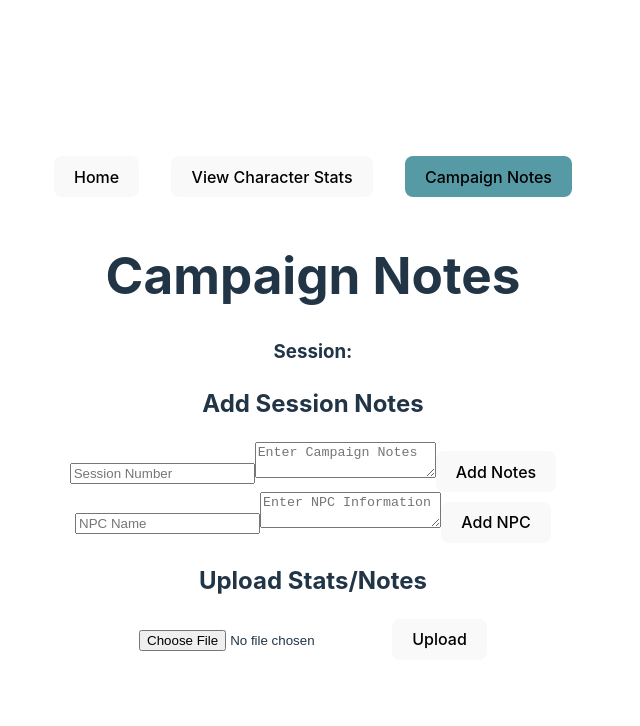
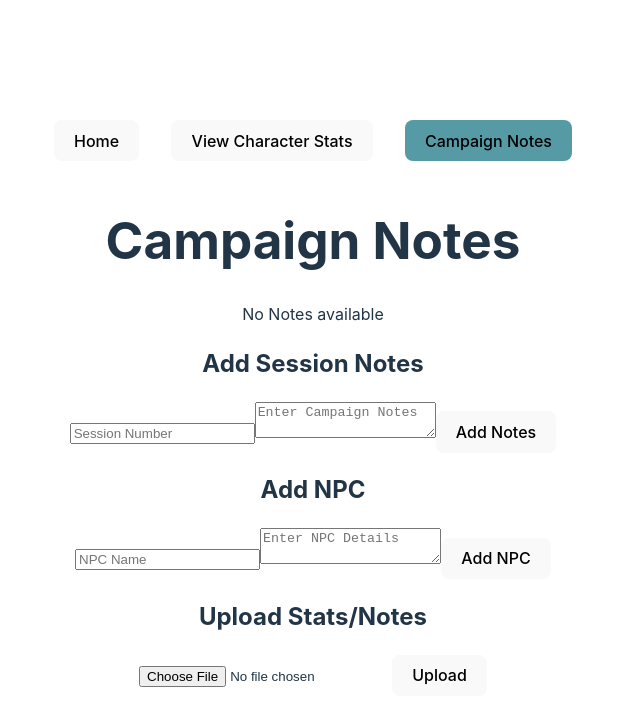
Before and after one commit to tmarr1426/Dnd_Dashboard, a React (Vite) app in the folder client/: page /campaign-notes in a window 1280 px wide. Shown: the top 726 px of the page, without its empty margins (327-967 px from the left). Built offline with nearby package versions, Linux system fonts and the light colour scheme.

Commit message:
working on making dnd note taking app

```diff
--- a/client/src/components2/campaign/CampaignNotes.jsx
+++ b/client/src/components2/campaign/CampaignNotes.jsx
@@ -1,87 +1,92 @@
 import React, { useState, useEffect } from "react";
 
 const CampaignNotes = () => {
-  const [Notes, setNotes] = useState("");
-  const [NPCs, setNPCs] = useState("");
-  const [sessionNumber, setSessionNumber] = useState(""); // State for session number
+  const [notes, setNotes] = useState({});
+  const [npcs, setNpcs] = useState({});
+  const [sessionNumber, setSessionNumber] = useState("");
   const [npcName, setNPCName] = useState("");
 
   const handleNotesSubmit = (e) => {
-    e.preventDefault(); // Prevent default form submission
+    e.preventDefault();
     const notesValue = e.target.elements.notes.value;
-
-    // Use the session number from the input as part of the key
     const newNoteKey = `Session ${sessionNumber} Notes`;
-
-    // Store the new note in local storage
     localStorage.setItem(newNoteKey, JSON.stringify(notesValue));
-
-    // Update the state
-    setNotes(notesValue);
-    setSessionNumber(""); // Clear session number input after submission
+    setSessionNumber("");
+    fetchNotes(); // Fetch notes after submission
   };
 
   const handleNPCSubmit = (e) => {
     e.preventDefault();
     const npcsValue = e.target.elements.npcs.value;
-    const newNPCSKey = `NPC Name: ${npcName}`;
-    localStorage.setItem(newNPCSKey, JSON.stringify(npcsValue));
-    setNPCs(npcsValue);
+    const newNPCKey = `NPC Name: ${npcName}`;
+    localStorage.setItem(newNPCKey, JSON.stringify(npcsValue));
     setNPCName("");
+    fetchNpcs(); // Fetch NPCs after submission
   };
 
-  useEffect(() => {
-    // Retrieve all notes when the component mounts
+  const fetchNotes = () => {
     const allCampaignNotes = {};
-    const allNPCNptes = {};
     Object.keys(localStorage).forEach((key) => {
       if (key.startsWith("Session")) {
         allCampaignNotes[key] = JSON.parse(localStorage.getItem(key));
       }
     });
+    setNotes(allCampaignNotes);
+  };
+
+  const fetchNpcs = () => {
+    const allNPCNotes = {};
     Object.keys(localStorage).forEach((key) => {
       if (key.startsWith("NPC Name")) {
-        allNPCNptes[key] = JSON.parse(localStorage.getItem(key));
+        allNPCNotes[key] = JSON.parse(localStorage.getItem(key));
       }
     });
-    console.log(allCampaignNotes); // Log all campaign notes
-    console.log(allNPCNptes);
+    setNpcs(allNPCNotes);
+  };
+
+  useEffect(() => {
+    fetchNotes();
+    fetchNpcs();
   }, []);
 
   return (
     <div>
+      <h1>Campaign Notes</h1>
+      {Object.keys(notes).length > 0 ? (
         <div>
-        <h1>Campaign Notes</h1>
-        <h3>Session:</h3>
+          <h3>Session Notes:</h3>
+          {Object.keys(notes).map((key) => (
+            <div key={key}>
+              <strong>{key}:</strong> {notes[key]}
+            </div>
+          ))}
+        </div>
+      ) : (
+        <p>No Notes available</p>
+      )}
+
       <div>
         <h2>Add Session Notes</h2>
-          <div>
         <form onSubmit={handleNotesSubmit}>
           <input
             placeholder="Session Number"
             value={sessionNumber}
-                onChange={(e) => setSessionNumber(e.target.value)} // Update session number state
+            onChange={(e) => setSessionNumber(e.target.value)}
           />
-              <textarea
-                name="notes"
-                placeholder="Enter Campaign Notes"
-              ></textarea>
+          <textarea name="notes" placeholder="Enter Campaign Notes"></textarea>
           <button type="submit">Add Notes</button>
         </form>
+
+        <h2>Add NPC</h2>
         <form onSubmit={handleNPCSubmit}>
           <input
             placeholder="NPC Name"
             value={npcName}
             onChange={(e) => setNPCName(e.target.value)}
           />
-              <textarea
-                name="npcs"
-                placeholder="Enter NPC Information"
-              ></textarea>
+          <textarea name="npcs" placeholder="Enter NPC Details"></textarea>
           <button type="submit">Add NPC</button>
         </form>
-          </div>
-        </div>
       </div>
     </div>
   );
```
Lines whose indentation alone changed are shown as unchanged.
